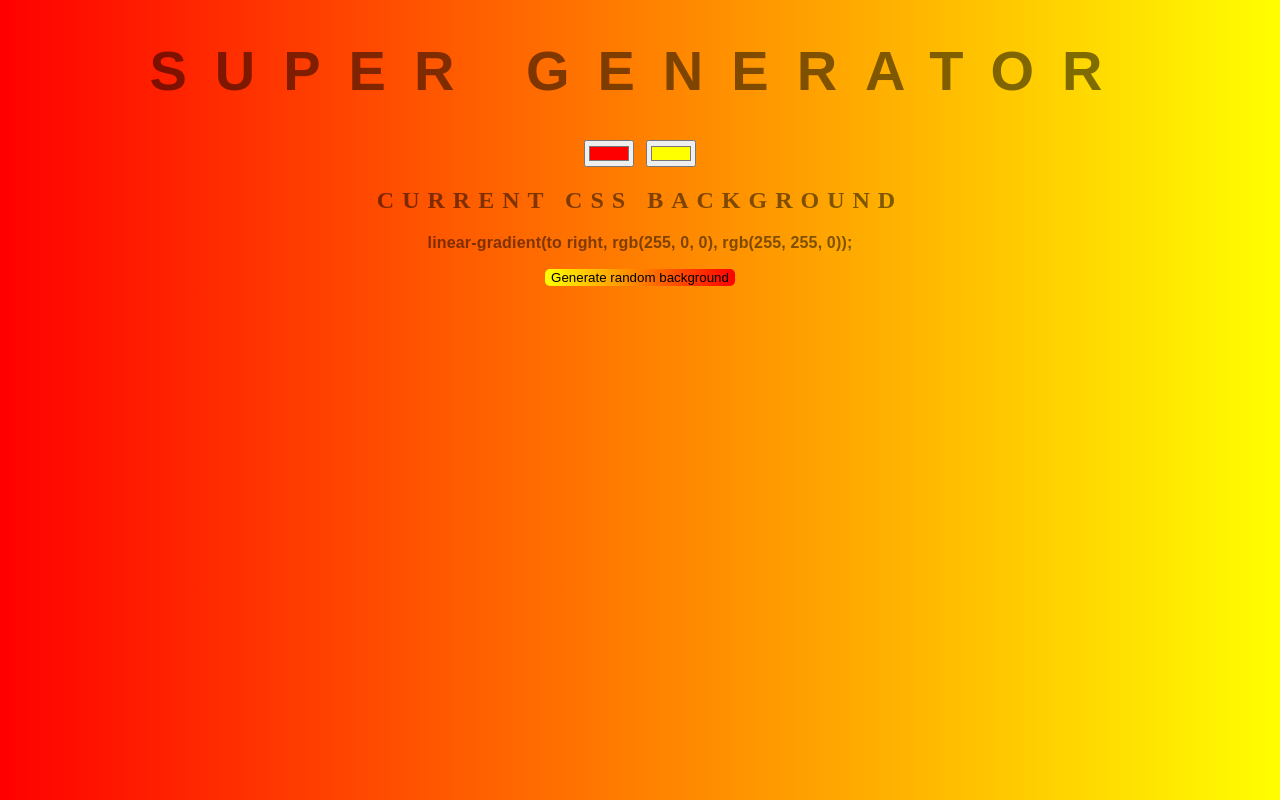
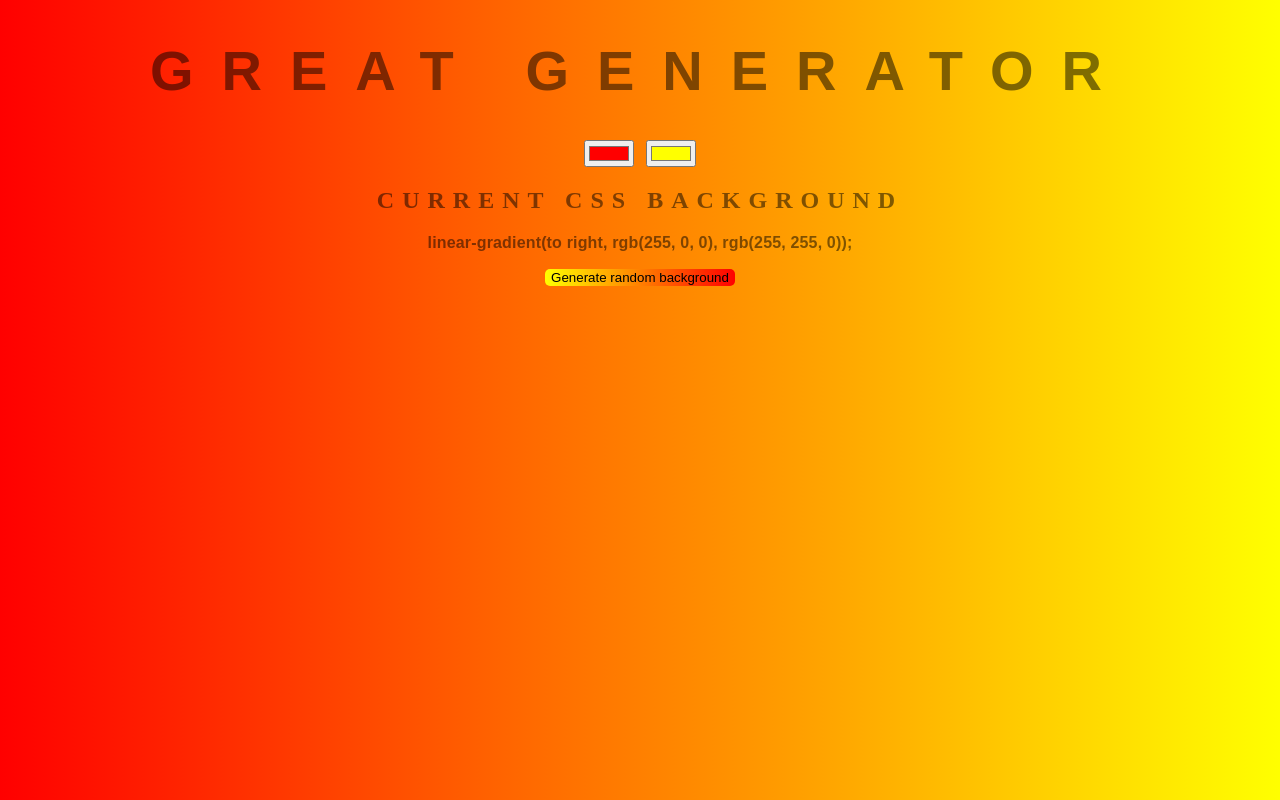
Before and after one commit to chouettevan/background-generator, a plain HTML site: page index.html in a window 1280 px wide. Drawn offline with Linux system fonts and the light colour scheme.

Commit message:
changing h1

```diff
--- a/index.html
+++ b/index.html
@@ -5,7 +5,7 @@
 	<link rel="stylesheet" type="text/css" href="style.css">
 </head>
 <body id="gradient">
-	<h1>super Generator</h1>
+	<h1>great Generator</h1>
 	<input class="color1" type="color" name="color1" value="#ff0000">
 	<input class="color2" type="color" name="color2" value="#FFFF00">
 	<h2>Current CSS Background</h2>
```
